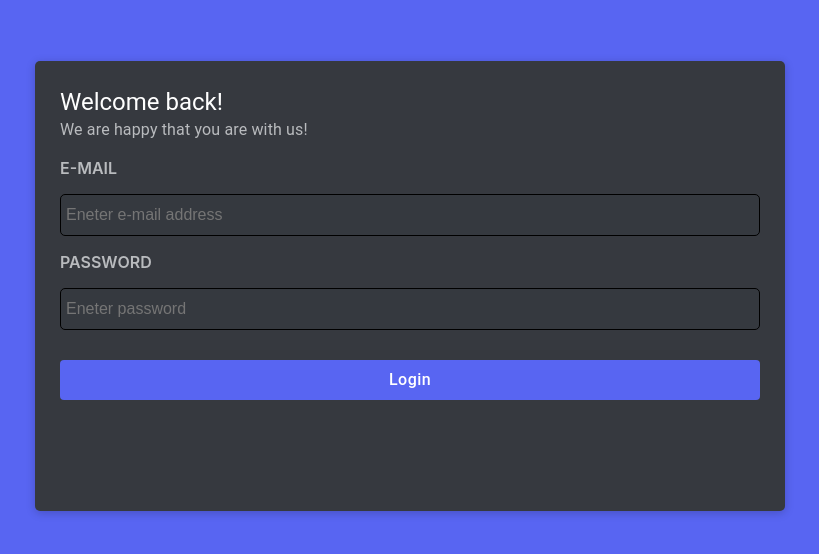
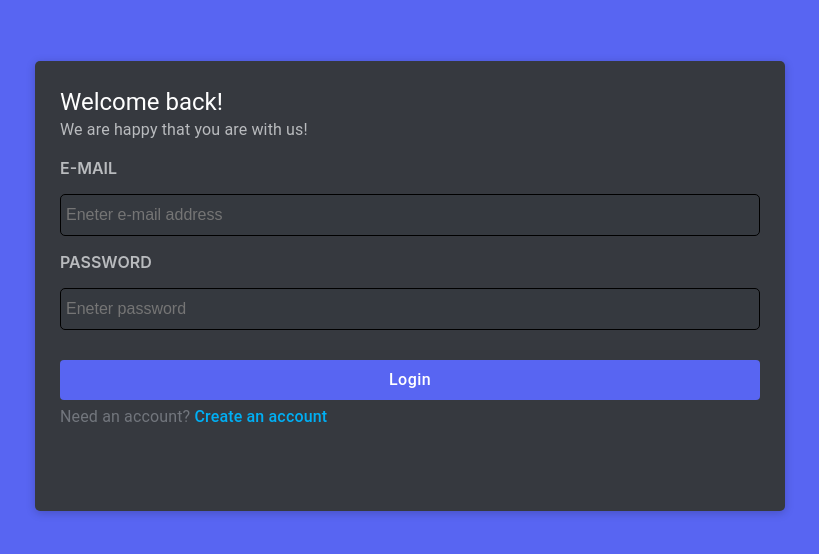
Before and after one commit to ShohanMir/realtime-chat-app, a React (Create React App) app in the folder frontend/: page /login in a window 1280 px wide. Shown: the part 114-668 px from the top of the page, without its empty margins (230-1049 px from the left). Built offline with nearby package versions, Linux system fonts and the light colour scheme.

Commit message:
creating login footer

```diff
--- a/frontend/src/pages/loginPage/LoginFooter.js
+++ b/frontend/src/pages/loginPage/LoginFooter.js
@@ -1,8 +1,16 @@
 import React from 'react';
 import PrimaryButton from '../../shared/components/PrimaryButton';
+import RedirectInfo from '../../shared/components/RedirectInfo';
+
+import { useNavigate } from 'react-router-dom';
 
 const LoginFooter = ({ hadnleLogin, isFormValid }) => {
+  const history = useNavigate();
+  const handlePushToRegister = () => {
+    history('/register');
+  };
   return (
+    <>
       <div>
         <PrimaryButton
           label="Login"
@@ -11,6 +19,13 @@
           onClick="handleLogin"
         />
       </div>
+      <RedirectInfo
+        text="Need an account? "
+        redirectText="Create an account"
+        additionalStyle={{ marginTop: '5px' }}
+        redirectHandler={handlePushToRegister}
+      />
+    </>
   );
 };
 
--- a/frontend/src/pages/loginPage/LoginInput.js
+++ b/frontend/src/pages/loginPage/LoginInput.js
@@ -1,7 +1,7 @@
 import React from 'react';
 import InputWithLabels from '../../shared/components/InputWithLabels';
 
-const LoginPageInput = ({ mail, setMail, password, setPassword }) => {
+const LoginInput = ({ mail, setMail, password, setPassword }) => {
   return (
     <>
       <InputWithLabels
@@ -23,4 +23,4 @@
   );
 };
 
-export default LoginPageInput;
+export default LoginInput;
--- /dev/null
+++ b/frontend/src/shared/components/RedirectInfo.js
@@ -0,0 +1,31 @@
+import styled from '@emotion/styled';
+import { Typography } from '@mui/material';
+import React from 'react';
+
+const RedirectText = styled('span')({
+  color: '#00AFF4',
+  fontWeight: 500,
+  cursor: 'pointer',
+});
+
+const RedirectInfo = ({
+  text,
+  redirectText,
+  additionalStyle,
+  redirectHandler,
+}) => {
+  return (
+    <>
+      <Typography
+        sx={{ color: '#72767d' }}
+        style={additionalStyle ? additionalStyle : {}}
+        varient="subtitle2"
+      >
+        {text}
+        <RedirectText onClick={redirectHandler}>{redirectText}</RedirectText>
+      </Typography>
+    </>
+  );
+};
+
+export default RedirectInfo;
```
Lines whose indentation alone changed are shown as unchanged.
